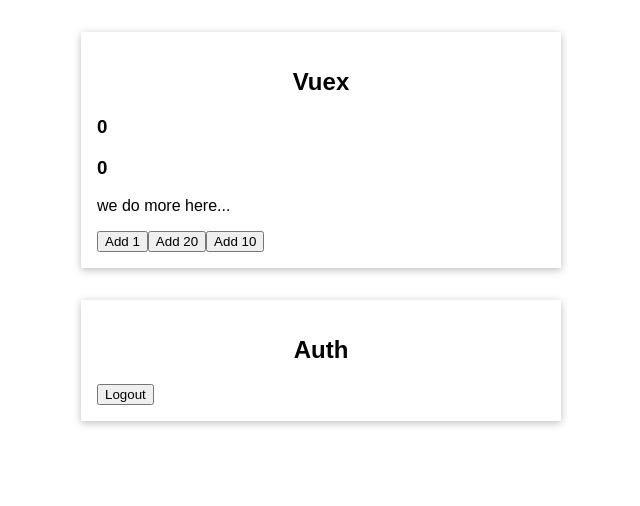
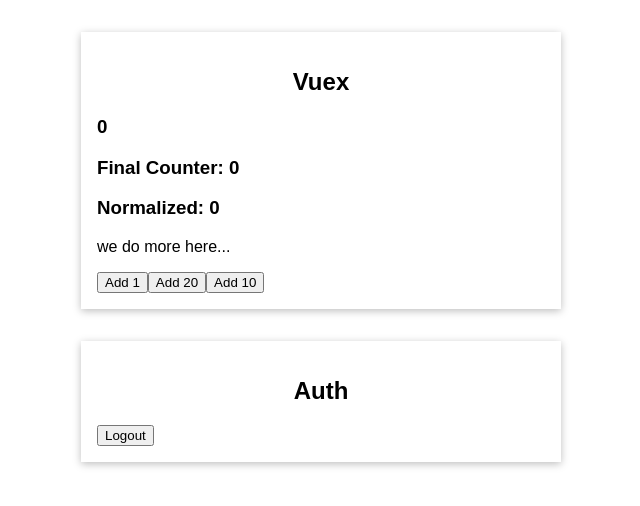
Before and after one commit to plarrea/vuex-usage-example, a Vue app: page / in a window 1280 px wide. Both pictures are taken after a click on the button "Login". Shown: the top 506 px of the page, without its empty margins (319-959 px from the left). Built offline with nearby package versions, Linux system fonts and the light colour scheme.

Commit message:
split store in modules

```diff
--- a/src/components/FavoriteValue.vue
+++ b/src/components/FavoriteValue.vue
@@ -1,5 +1,5 @@
 <template>
-  <h3>{{ normalizedCounter }}</h3>
+  <h3>Normalized: {{ normalizedCounter }}</h3>
   <p>we do more here...</p>
 </template>
 
--- a/src/components/TheCounter.vue
+++ b/src/components/TheCounter.vue
@@ -1,13 +1,17 @@
 <template>
   <h3>{{ counter }}</h3>
+  <h3>Final Counter: {{ finalCounter }}</h3>
 </template>
 
 <script>
+import { mapGetters } from "vuex";
+
 export default {
   computed: {
-    counter() {
-      return this.$store.state.counter;
-    },
+    ...mapGetters(["counter", "finalCounter"]),
+    // counter() {
+    //   return this.$store.state.numbers.counter;
+    // },
   },
 };
 </script>
--- a/src/main.js
+++ b/src/main.js
@@ -3,11 +3,10 @@
 
 import App from "./App.vue";
 
-const store = createStore({
+const counterModule = {
   state() {
     return {
       counter: 0,
-      isLoggedIn: false,
     };
   },
   mutations: {
@@ -16,9 +15,6 @@
     },
     increase(state, payload) {
       state.counter = state.counter + payload.value;
-    },
-    setAuth(state, payload) {
-      state.isLoggedIn = payload.isAuth;
     },
   },
   actions: {
@@ -30,14 +26,12 @@
     increase(context, payload) {
       context.commit("increase", payload);
     },
-    login(context) {
-      context.commit("setAuth", { isAuth: true });
-    },
-    logout(context) {
-      context.commit("setAuth", { isAuth: false });
-    },
   },
   getters: {
+    counter(state) {
+      // you can also get getters, rootState and rootGetters
+      return state.counter;
+    },
     finalCounter(state) {
       return state.counter * 3;
     },
@@ -50,6 +44,32 @@
       }
       return finalCounter;
     },
+  },
+};
+
+const store = createStore({
+  modules: {
+    numbers: counterModule,
+  },
+  state() {
+    return {
+      isLoggedIn: false,
+    };
+  },
+  mutations: {
+    setAuth(state, payload) {
+      state.isLoggedIn = payload.isAuth;
+    },
+  },
+  actions: {
+    login(context) {
+      context.commit("setAuth", { isAuth: true });
+    },
+    logout(context) {
+      context.commit("setAuth", { isAuth: false });
+    },
+  },
+  getters: {
     userIsAuthenticated(state) {
       return state.isLoggedIn;
     },
```
